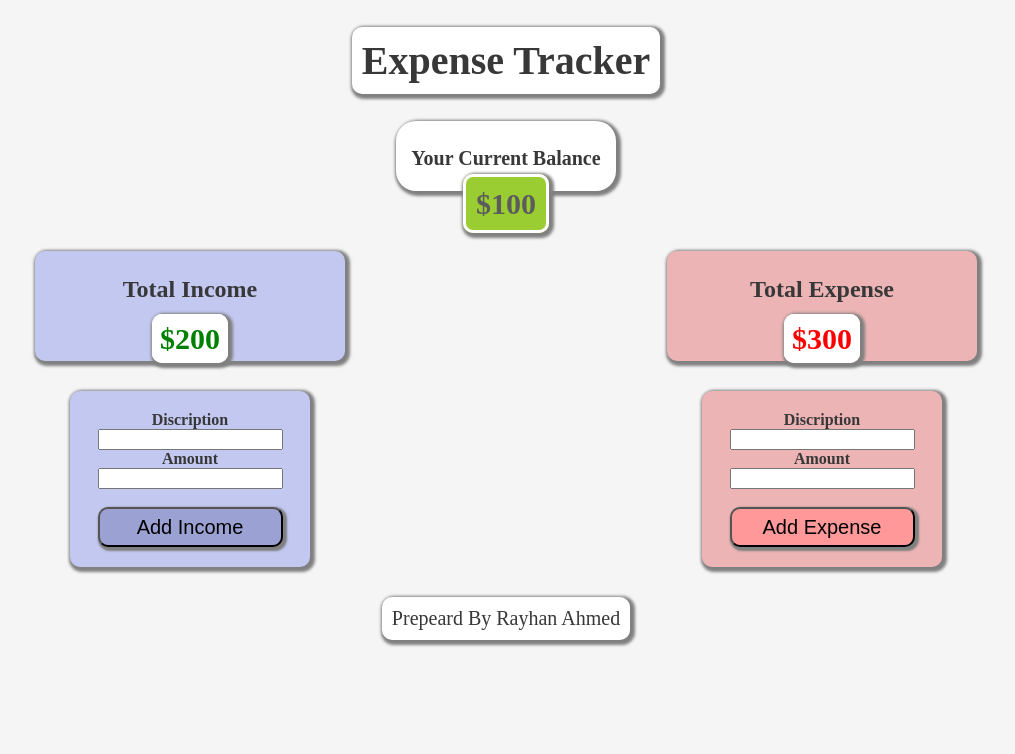
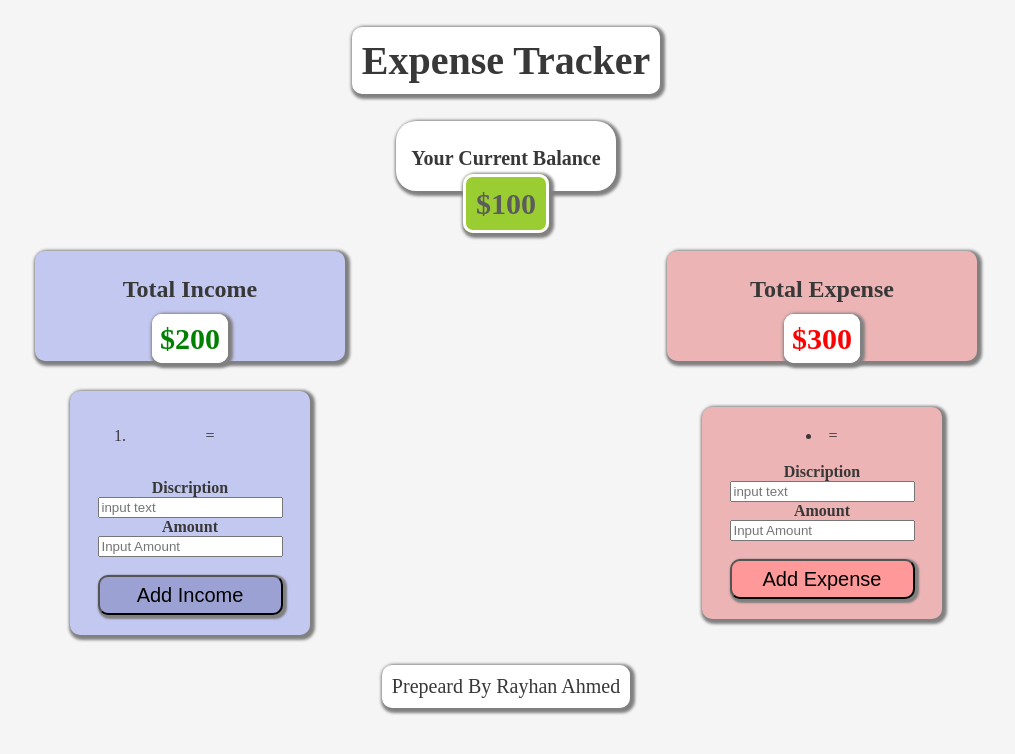
Before and after one commit to srehanpk/expense-tracker, a React (Create React App) app: page / in a window 1280 px wide. Shown: the top 754 px of the page, without its empty margins (134-1149 px from the left). Built offline with nearby package versions, Linux system fonts and the light colour scheme.

Commit message:
using state

```diff
--- a/public/index.html
+++ b/public/index.html
@@ -14,7 +14,7 @@
       manifest.json provides metadata used when your web app is installed on a
       user's mobile device or desktop. See https://developers.google.com/web/fundamentals/web-app-manifest/
     -->
-    <!-- <link rel="manifest" href="%PUBLIC_URL%/manifest.json" /> -->
+    <link rel="manifest" href="%PUBLIC_URL%/manifest.json" />
     <!--
       Notice the use of %PUBLIC_URL% in the tags above.
       It will be replaced with the URL of the `public` folder during the build.
@@ -24,7 +24,7 @@
       work correctly both with client-side routing and a non-root public URL.
       Learn how to configure a non-root public URL by running `npm run build`.
     -->
-    <title>React App</title>
+    <title>Expense Tracker App</title>
   </head>
   <body>
     <noscript>You need to enable JavaScript to run this app.</noscript>
--- a/src/App.js
+++ b/src/App.js
@@ -4,7 +4,7 @@ import Balance from './Balance';
 import Income from './Income';
 import Input from './Input';
 import Footer from './Footer.js';
-
+import Context from './Context';
 
 
 
@@ -14,7 +14,7 @@ function App() {
 
   return (
 
-
+    <Context.Provider >
     <div className="App">
       <h1>Expense Tracker </h1>
 
@@ -25,7 +25,7 @@ function App() {
       <Footer />
 
     </div>
-
+    </Context.Provider>
   );
 }
 
--- a/src/Balance.js
+++ b/src/Balance.js
@@ -1,5 +1,6 @@
 import React, {useContext} from 'react';
-import {balanceContext} from './Context';
+import {balanceContext} from './Context'
+
 
 
 
@@ -14,6 +15,7 @@ function Balance  () {
     return (
 
 
+
             <div className="balance">
 
                 <h2>Your Current Balance   </h2>
@@ -23,6 +25,8 @@ function Balance  () {
 
             </div>
 
+
+
     )
 }
 
--- a/src/Context.js
+++ b/src/Context.js
@@ -1,4 +1,7 @@
 import React, { createContext } from 'react';
+
+
+const Context = React.createContext();
 
 
 export const balanceContext = React.createContext(100,
@@ -24,3 +27,8 @@ export const expenseContext = React.createContext(300,
 
     }
 );
+
+
+
+
+export default Context;
--- a/src/Income.js
+++ b/src/Income.js
@@ -19,6 +19,7 @@ function Income  () {
                     <span>${income}</span>
 
 
+
                 </div>
 
 
--- a/src/Input.js
+++ b/src/Input.js
@@ -1,12 +1,32 @@
-import React from 'react';
-
-
-
+import React, {useState, useContext} from 'react';
+import {incomeContext, expenseContext} from './Context';
 
 
 function Input  () {
 
 
+    let [addInc, setInc]=useState([]);
+    let [addExp, setExp]=useState([]);
+
+                         let [addIncText, setIncText]=useState([]);
+                         let [addExpText, setExpText]=useState([]);
+
+    const incAmount=(e)=>{
+
+        setInc(e.target.value);
+    }
+    const expAmount=(e)=>{
+
+        setExp(e.target.value);
+    }
+                        const incText=(e)=>{
+
+                            setIncText(e.target.value);
+                        }
+                        const expText=(e)=>{
+
+                            setExpText(e.target.value);
+                        }
 
     return (
 
@@ -14,27 +34,35 @@ function Input  () {
 
 
                 <div className="plus">
-
-                    <b>Discription</b><input type = "text"></input>
+                    <ol>
+                    <li>{addIncText} = {addInc}</li>
+                    </ol>
+                        <br/>
+                    <form onSubmit={incText, incAmount}>
+                    <b>Discription</b><input type = "text" placeholder="input text" onChange={incText}></input>
 
                     <br/>
-                    <b>Amount</b><input type = "text"></input>
+                    <b>Amount</b><input type = "text" placeholder="Input Amount" onChange={incAmount}></input>
                     <br/><br/>
                     <button>Add Income</button>
-
+                    </form>
 
                 </div>
 
 
                 <div className="minus">
 
-                    <b>Discription</b><input type = "text"></input>
+                    <li>{addExpText} = {addExp}</li>
 
                     <br/>
-                    <b>Amount</b><input type = "text"></input>
+                    <form>
+                    <b>Discription</b><input type = "text" placeholder="input text" onChange={expText}></input>
+
+                    <br/>
+                    <b>Amount</b><input type = "text" placeholder="Input Amount" onChange={expAmount}></input>
                     <br/><br/>
                     <button>Add Expense</button>
-
+                    </form>
 
                 </div>
             </div>
```
